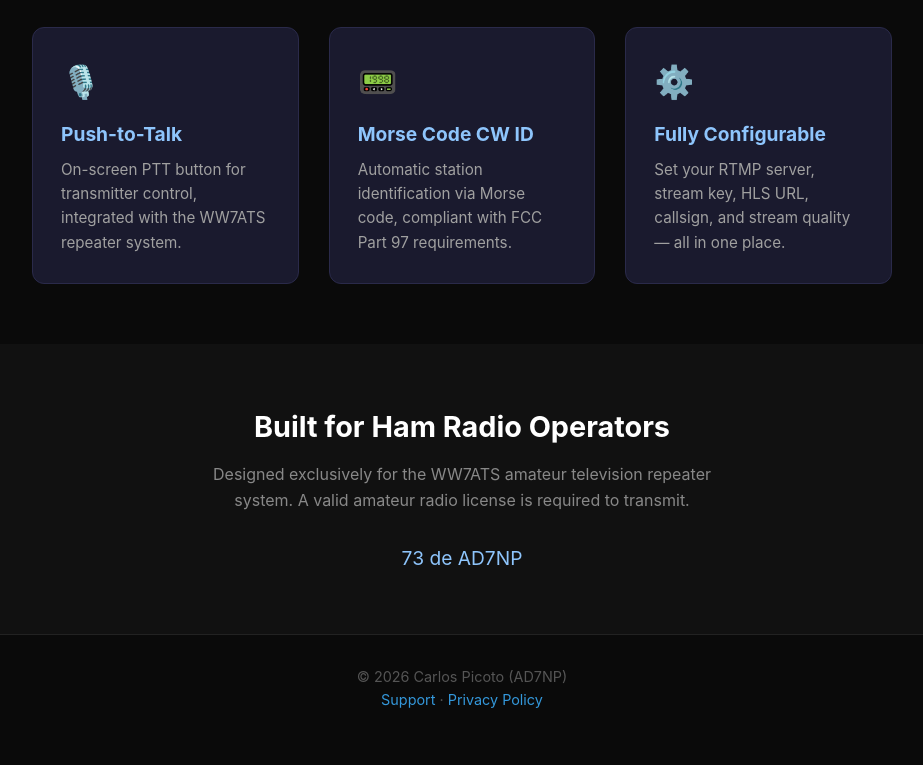
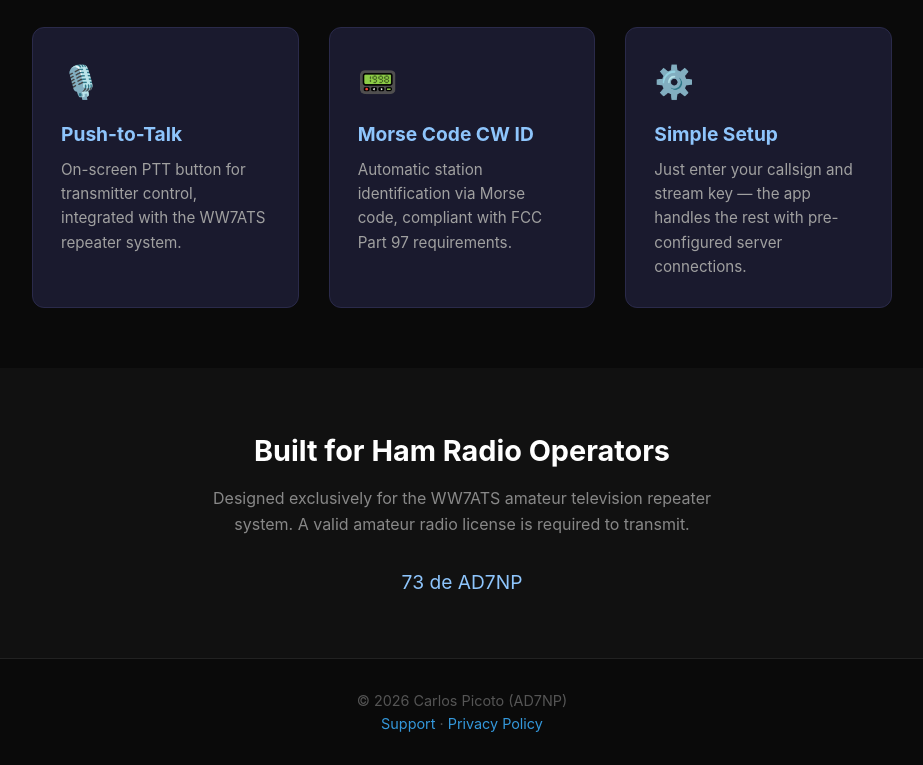
Before and after one commit to cpicoto/ad7np, a plain HTML site: page index.html in a window 1280 px wide. Shown: the part 855-1620 px from the top of the page, without its empty margins (178-1101 px from the left). Before the commit the page ends 1596 px from the top, so only its background shows below. Drawn offline with Linux system fonts and the light colour scheme.

Commit message:
Update marketing page: reflect simplified setup (hardcoded URLs)

```diff
--- a/index.html
+++ b/index.html
@@ -157,8 +157,8 @@
             </div>
             <div class="feature-card">
                 <div class="icon">⚙️</div>
-                <h3>Fully Configurable</h3>
-                <p>Set your RTMP server, stream key, HLS URL, callsign, and stream quality — all in one place.</p>
+                <h3>Simple Setup</h3>
+                <p>Just enter your callsign and stream key — the app handles the rest with pre-configured server connections.</p>
             </div>
         </div>
     </section>
```
